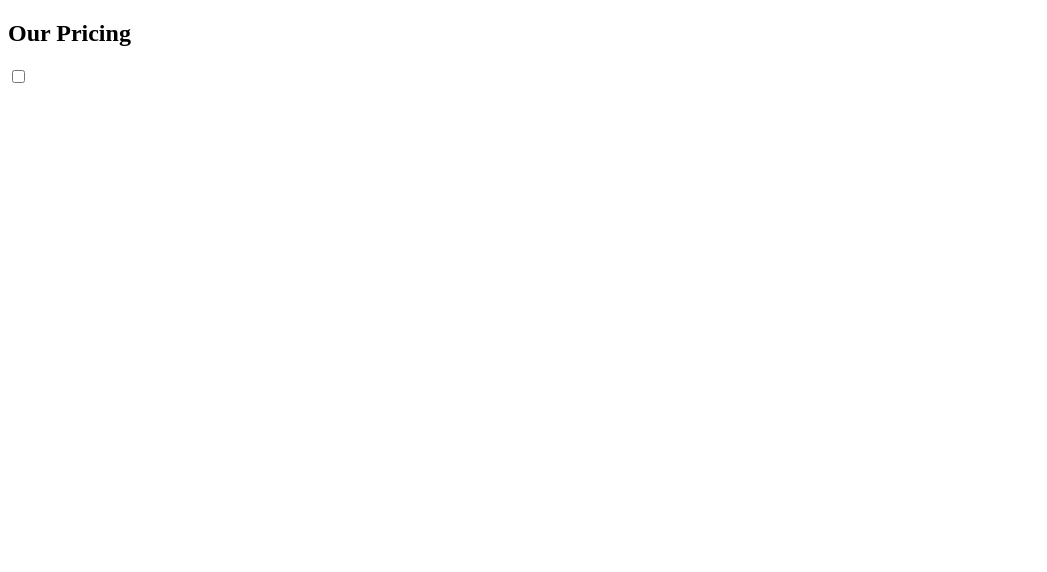
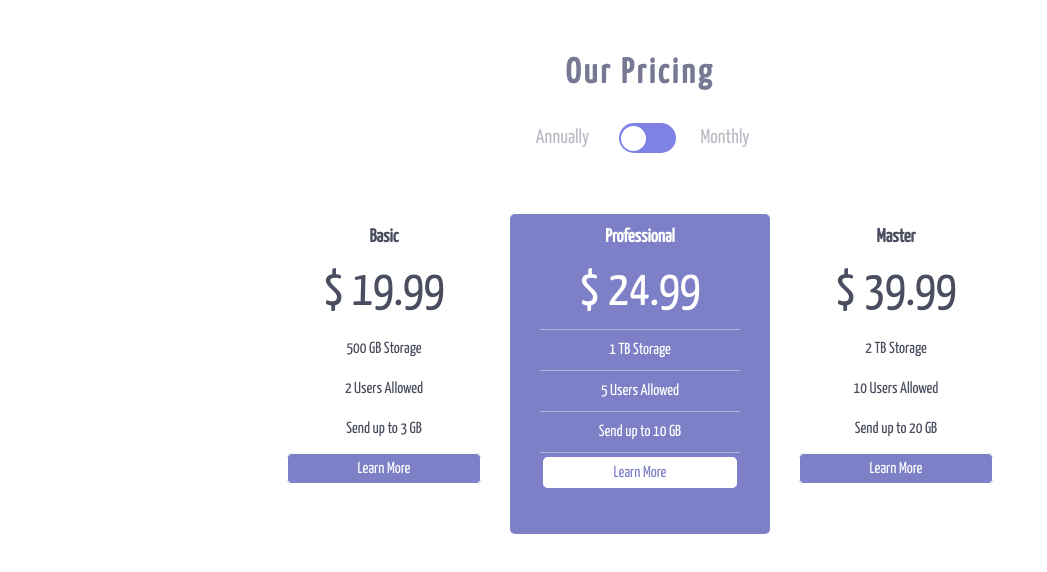
Before and after one commit to Ali-Fartout/Pricing-page, a plain HTML site: page index.html in a window 1280 px wide. Shown: the whole page, without its empty margins (0-1047 px from the left). Drawn offline with nearby package versions, Linux system fonts and the light colour scheme.

Commit message:
remain: fix js fucntion, fix background, fix responsibility

```diff
--- a/css/style.css
+++ b/css/style.css
@@ -0,0 +1,155 @@
+*{
+    margin:0;
+    padding:0;
+
+}
+body{
+    font-family: 'Yanone Kaffeesatz', sans-serif;
+    box-sizing: border-box;
+
+}
+
+/* Utilities */
+
+.top-header{
+    text-align: center;
+    margin-top: 2.5em;
+    padding: 1rem;
+}
+
+.toggle-switch{
+    grid-template: "a b c";
+
+    margin: 2rem;
+    display : grid;
+    grid-template-columns: 85px 85px 70px;
+    justify-content: center;
+
+
+}
+.toggle {
+    position : relative ;
+    display: inline-block;
+    cursor: pointer;
+    grid-area: b;
+    width : 57px;
+    height : 30px;
+    background-color: rgba(126,130,229,255);
+    border-radius: 30px;
+
+}
+
+
+.toggle::after {
+
+    content: '';
+    position: absolute;
+    width: 25px;
+    height: 25px;
+    border-radius: 30px;
+    background-color: white;
+    top: 2.7px;
+    left:2px;
+    transition:  all 0.5s;
+}
+
+
+
+.checkbox:checked + .toggle::after {
+    left : 30px;
+}
+
+
+
+.checkbox {
+    display : none;
+}
+
+/* title */
+
+#title{
+    color:rgba(118,121,145,255);
+    margin: auto;
+    letter-spacing: 3px;
+    font-size: 35px;
+}
+
+/* toggle */
+#slider{
+    justify-self:center;
+}
+
+
+#toggle-label-left{
+    color: rgba(186,186,196,255);
+    grid-area: a;
+    margin-top: auto;
+    margin-bottom: auto;
+    top: 5px;
+    font-size: 20px;
+}
+#toggle-label-right{
+    color: rgba(186,186,196,255);
+    margin-top: auto;
+    margin-bottom: auto;
+    grid-area: c;
+    top: 5px;
+    font-size: 20px;
+}
+/* Boxes */
+
+.prices{
+    display: grid;
+    grid-template: "a b c";
+    justify-content: center;
+
+}
+.box-price{
+    margin: 13px;
+    width:200px;
+    line-height: 2.5;
+    text-align:center;
+    color: rgba(74,77,95,255)
+
+}
+.box-price h3{
+    height: 15px;
+
+}
+
+.box-price a{
+    text-decoration: none;
+    color: white;
+    border: 1px solid white;
+    padding: 7px 70px ;
+    border-radius: 5px;
+    cursor: pointer;
+    background-color:rgba(125,128,198,255);
+
+
+}
+.box-price p:first-of-type{
+    font-size: 50px;
+    height: 100px;
+    text-align:center;
+}
+.middle-box{
+    background-color:rgba(125,128,198,255);
+    border-radius: 5px;
+    color: white;
+    padding-right: 30px;
+    padding-left: 30px;
+    height: 320px;
+
+}
+
+.middle-box a{
+    background-color:white;
+    color: rgba(125,128,198,255);
+    border-radius: 5px;
+
+}
+.middle-box p{
+    border-bottom: 1px solid rgba(255, 255, 255, 0.4);
+
+}
--- a/index.html
+++ b/index.html
@@ -4,11 +4,51 @@
     <meta charset="UTF-8">
     <title>Pricing Page</title>
     <link rel="stylesheet" href="css/style.css">
+    <link rel="preconnect" href="https://fonts.googleapis.com">
+    <link rel="preconnect" href="https://fonts.gstatic.com" crossorigin>
+    <link href="https://fonts.googleapis.com/css2?family=Yanone+Kaffeesatz&display=swap"  rel="stylesheet">
+
 </head>
 <body>
+
     <section class="top-header">
         <h2 id="title">Our Pricing</h2>
-        <input type="checkbox" id="toggle-switch">
+        <div class="toggle-switch">
+            <input type="checkbox" id="switch" name="checkbox" class="checkbox">
+            <label for="switch" id ="slider" class="toggle"></label>
+            <label for="switch" id="toggle-label-left">Annually</label>
+            <label for="switch" id="toggle-label-right">Monthly</label>
+        </div>
     </section>
+    <section class="prices">
+        <div class="box-price side-box" id="left">
+            <h3>Basic</h3>
+            <p class="price">&#36; 19.99</p>
+            <p> 500 GB Storage</p>
+            <p>2 Users Allowed</p>
+            <p>Send up to 3 GB</p>
+            <a href="#">Learn More</a>
+        </div>
+        <div class="box-price middle-box" id="middle">
+            <h3>Professional</h3>
+            <p class="price">&#36; 24.99</p>
+            <p> 1 TB Storage</p>
+            <p> 5 Users Allowed</p>
+            <p>Send up to 10 GB</p>
+            <a href="#">Learn More</a>
+        </div>
+        <div class="box-price side-box" id="right">
+            <h3>Master</h3>
+            <p class="price">&#36; 39.99</p>
+            <p> 2 TB Storage</p>
+            <p>10 Users Allowed</p>
+            <p>Send up to 20 GB</p>
+            <a href="#">Learn More</a>
+        </div>
+    </section>
+    <script src="//ajax.googleapis.com/ajax/libs/jquery/1.9.1/jquery.min.js"></script>
+    <script src="js/controller.js"></script>
+
+
 </body>
 </html>
--- /dev/null
+++ b/js/controller.js
@@ -0,0 +1,13 @@
+$('document').ready(function () {
+    $('input[name=checkbox]').change(function() {
+        if ($(this).is(':checked')) {
+           $("p[class=price]").each(function (){
+               $fragments.append($(this).html())
+               $(this).html()
+
+           });
+        } else {
+
+        }
+    });
+});
```
